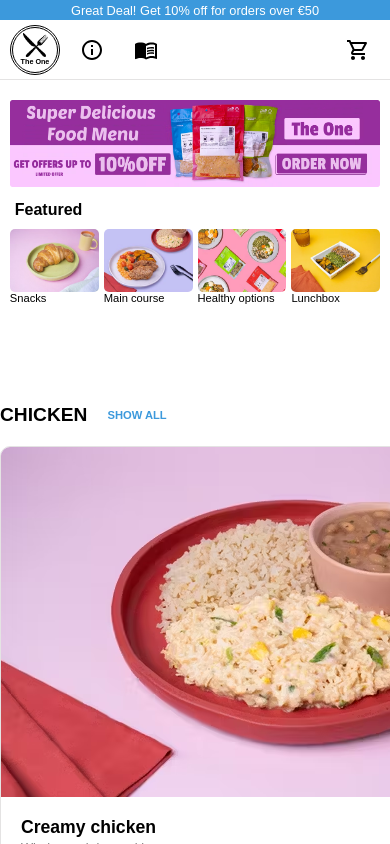
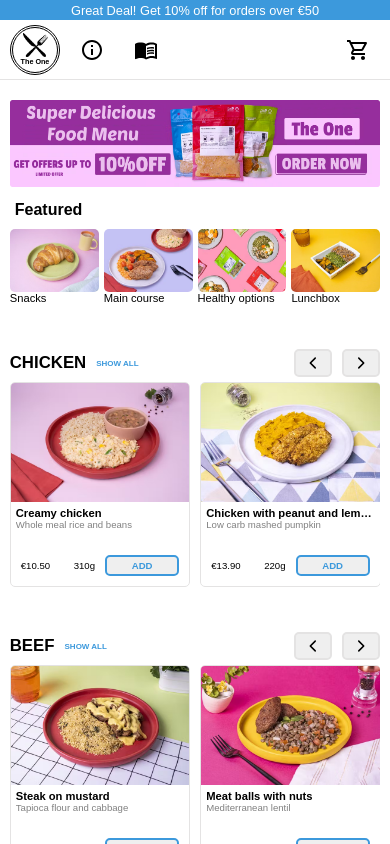
Before and after one commit to MichelPomerantzeff/Food-Ecommerce, a React (Vite) app: page / in a window 390 px wide. Shown: the top 844 px of the page. Built offline with nearby package versions, Linux system fonts and the light colour scheme; no server answers.

Commit message:
feat:: add responsiveness to Slider

```diff
--- /dev/null
+++ b/src/components/slider/Card.css
@@ -0,0 +1,148 @@
+.card {
+    background: #fff;
+    border: solid 1px var(--light_border);
+    border-radius: 10px;
+    overflow: hidden;
+}
+
+.card:hover img {
+    transform: scale(1.1);
+}
+
+.card-image {
+    display: flex;
+    overflow: hidden;
+}
+
+.card-image img {
+    width: 100%;
+    transition: .3s ease;
+}
+
+.card-description {
+    padding: 10px;
+    flex: 1;
+}
+
+.card-description h2 {
+    overflow: hidden;
+    text-overflow: ellipsis;
+    font-size: 1.1rem;
+    white-space: nowrap;
+}
+
+.card-description .card-info {
+    overflow: hidden;
+    text-overflow: ellipsis;
+    white-space: nowrap;
+    font-size: .8rem;
+    color: gray;
+}
+
+.card-bottom-line {
+    display: flex;
+    justify-content: space-between;
+    align-items: center;
+    gap: 10px;
+    padding: 50px 20px 20px 20px;
+}
+
+.price-and-weight-wrapper {
+    display: flex;
+    justify-content: space-between;
+    flex: 1;
+}
+
+.manage-added-items {
+    display: flex;
+    align-items: center;
+    flex: 1;
+}
+
+.add-button,
+.remove-button {
+    flex: 1;
+}
+
+.add-button button {
+    width: 100%;
+    border: solid 2px var(--main_color);
+    border-radius: 5px;
+    padding: 8px;
+    color: var(--main_color);
+    transition: .2s;
+    font-weight: bold;
+}
+
+
+.add-button button:hover {
+    background: var(--main_color);
+    color: #fff;
+    cursor: pointer;
+}
+
+.remove-button button {
+    width: 100%;
+    border: solid 2px var(--main_color);
+    border-radius: 5px;
+    padding: 8px;
+    color: var(--main_color);
+    transition: .2s;
+}
+
+.remove-button button:hover {
+    background: var(--main_color);
+    color: #fff;
+    cursor: pointer;
+}
+
+.item-qnt {
+    text-align: center;
+    flex: 1;
+}
+
+@media (max-width:900px) {
+
+    .card {
+        border-radius: 5px;
+    }
+
+    .card-description h2 {
+        font-size: 1rem;
+    }
+
+    .card-description .card-info {
+        font-size: .8rem;
+    }
+
+    .card-bottom-line {
+        padding: 20px 10px 10px 10px;
+        font-size: .9rem;
+    }
+}
+
+@media (max-width:650px) {
+
+    .card-description {
+        font-size: .6rem;
+        padding: 5px;
+    }
+
+    .card-description h2 {
+        font-size: .7rem;
+    }
+
+    .card-description .card-info {
+        font-size: .6rem;
+    }
+
+    .card-bottom-line {
+        font-size: .6rem;
+    }
+
+    .add-button button,
+    .remove-button button {
+        font-size: .6rem;
+        padding: 3px;
+    }
+}
--- a/src/components/slider/Dish.jsx
+++ b/src/components/slider/Dish.jsx
@@ -2,6 +2,7 @@
 import { faMinus, faPlus } from "@fortawesome/free-solid-svg-icons";
 import { useDispatch, useSelector } from "react-redux";
 import { add, remove } from "../../redux/features/cartSlice";
+import './Card.css';
 
 export default function Dish({ dish }) {
 
@@ -21,15 +22,15 @@
 
   return (
     <>
-      <div className="slider-item">
-        <div className="slide-image">
-          <img src={dish.image} alt="Salmple 1" />
+      <div className="card">
+        <div className="card-image">
+          <img src={dish.image} alt="Card image" />
         </div>
-        <div className="slide-item-description">
+        <div className="card-description">
           <h2>{dish.title}</h2>
-          <span className="slide-item-info">{dish.info}</span>
+          <p className="card-info">{dish.info}</p>
         </div>
-        <div className="slide-item-bottom-line">
+        <div className="card-bottom-line">
           <div className="price-and-weight-wrapper">
             <span className="price">€{dish.price.toFixed(2)}</span>
             <span className="weight">{dish.weight}</span>
--- a/src/components/slider/Slider.css
+++ b/src/components/slider/Slider.css
@@ -1,183 +1,87 @@
-.slider-wrapper{
+.slider-wrapper {
     width: 1200px;
     margin: 80px auto;
+    /* border: solid 1px #d3d0d0; */
 }
 
-.slider-heading-wrapper{
+.slider-header {
+    /* border: solid 1px red; */
     display: flex;
     align-items: center;
     justify-content: space-between;
-    width: 100%;
+    padding: 10px 0;
 }
 
-.slider-heading{
+.slider-title {
     display: flex;
     align-items: center;
-    gap: 20px;
-    padding: 20px 0;
-    font-size: .8rem;
+    gap: 10px;
 }
 
-.slider-heading a{
+.slider-title a {
     color: var(--main_color);
-    text-decoration: none;
     font-size: .7rem;
     font-weight: 700;
     cursor: pointer;
 }
 
-.slider-heading a:hover{
-    color: var(--main_color);
-    text-decoration: underline;
-}
-
-.slider-buttons{
+.slider-header-buttons {
     display: flex;
     align-items: center;
     gap: 10px;
 }
 
-.slider-buttons .right-btn{
+.arrow-btn {
+    display: flex;
+    justify-content: center;
+    align-items: center;
     border: solid 2px var(--light_border);
     border-radius: 5px;
-    color: black;
     padding: 5px 15px;
     cursor: pointer;
 }
 
-.slider-buttons .right-btn:hover{
+.arrow-btn:hover {
     border: solid 2px var(--main_color);
     color: var(--main_color);
 }
 
-.slider-buttons .left-btn{
-    border: solid 2px var(--light_border);
-    border-radius: 5px;
-    color: black;
-    padding: 5px 15px;
-    cursor: pointer;
+@media (max-width:1200px) {
+
+    .slider-wrapper {
+        width: 90vw;
+    }
 }
 
-.slider-buttons .left-btn:hover{
-    border: solid 2px var(--main_color);
-    color: var(--main_color);
+@media (max-width:900px) {
+
+    .slider-wrapper {
+        margin: 40px auto;
+        width: 95vw;
     }
 
-.slider-item {
-    background: #fff;
-    border: solid 1px var(--light_border);
-    border-radius: 10px;
-    overflow: hidden;
+    .slider-header {
+        padding: 5px 0;
     }
 
-.slider-item:hover img {
-    transform: scale(1.1);
-
+    .arrow-btn {
+        padding: 0 5px;
     }
 
-.slide-image{
-    display: flex;
-    justify-content: center;
-    align-items: center;
-    overflow: hidden;
-    height: 350px;
+    .left-btn,
+    .right-btn {
+        transform: scale(.6);
     }
 
-.slide-image img{
-    transition: .3s ease;
+    .slider-title {
+        font-size: .7rem;
     }
 
-.slide-item-description{
-    padding: 20px;
-    flex: 1;
+    .slider-title a {
+        font-size: .5rem;
+    }
 }
 
-.slide-item-description h2{
-    font-size: 1.1rem;
-}
+@media (max-width:650px) {}
 
-.slide-item-description .slide-item-info{
-    font-size: .8rem;
-    color: gray;
-}
-
-.slide-item-bottom-line{
-    display: flex;
-    justify-content: space-between;
-    align-items: center;
-    gap: 10px;
-}
-
-.price-and-weight-wrapper{
-    display: flex;
-    width: 100%;
-}
-
-.price{
-    /* border: solid 1px; */
-    flex: 1;
-}
-
-.weight{
-    /* border: solid 1px; */
-    flex: 1;
-    display: flex;
-    justify-content: end;
-}
-
-.manage-added-items{
-    display: flex;
-    align-items: center;
-    width: 100%;
-}
-
-.add-button{
-    flex: 1;
-    /* border: solid 1px; */
-}
-
-.add-button button{
-    width: 100%;
-    border: solid 2px var(--main_color);
-    border-radius: 5px;
-    padding: 8px;
-    color: var(--main_color);
-    transition: .2s;
-    font-weight: bold;
-}
-
-.add-button button:hover{
-    background: var(--main_color);
-    color: #fff;
-    cursor: pointer;
-}
-
-.remove-button{
-    flex: 1;
-}
-
-.remove-button button{
-    width: 100%;
-    border: solid 2px var(--main_color);
-    border-radius: 5px;
-    padding: 8px;
-    color: var(--main_color);
-    transition: .2s;
-}
-
-.remove-button button:hover{
-    background: var(--main_color);
-    color: #fff;
-    cursor: pointer;
-}
-
-.item-qnt{
-    display: flex;
-    justify-content: center;
-    align-items: center;
-    flex: 1;
-}
-
-.slide-item-bottom-line{
-    padding: 50px 20px 20px 20px;
-}
+@media (max-width:480px) {}
--- a/src/components/slider/Slider.jsx
+++ b/src/components/slider/Slider.jsx
@@ -4,8 +4,7 @@
 
 import { Pagination, Scrollbar, A11y } from "swiper";
 import { Swiper, SwiperSlide } from "swiper/react";
-import { FontAwesomeIcon } from "@fortawesome/react-fontawesome";
-import { faChevronLeft, faChevronRight } from "@fortawesome/free-solid-svg-icons";
+import { ArrowBackIosRounded as LeftArrow, ArrowForwardIosRounded as RightArrow } from "@mui/icons-material";
 
 import { useState } from "react";
 import Dish from "./Dish";
@@ -25,18 +24,18 @@
   return (
     <div className="slider">
       <div className="slider-wrapper">
-        <div className="slider-heading-wrapper">
-          <div className="slider-heading">
+        <div className="slider-header">
+          <div className="slider-title">
             <h2>{props.title}</h2>
             <Link to={'/main-course'}>SHOW ALL</Link>
           </div>
           {props.dish.length > 2 && (
-            <div className="slider-buttons">
-              <button className="left-btn" onClick={prevo}>
-                <FontAwesomeIcon icon={faChevronLeft} />
+            <div className="slider-header-buttons">
+              <button className="arrow-btn" onClick={prevo}>
+                <LeftArrow className="left-btn"/>
               </button>
-              <button className="right-btn" onClick={nexto}>
-                <FontAwesomeIcon icon={faChevronRight} />
+              <button className="arrow-btn" onClick={nexto}>
+                <RightArrow className="right-btn"/>
               </button>
             </div>
           )}
@@ -44,7 +43,7 @@
 
         <Swiper
           modules={[Pagination, Scrollbar, A11y]}
-          spaceBetween={20}
+          spaceBetween={10}
           slidesPerView={2}
           onSwiper={(s) => setSwiper(s)}
         >
--- a/src/index.css
+++ b/src/index.css
@@ -20,6 +20,10 @@
 a {
   color: var(--text_color);
   text-decoration: none;
+}
+
+a:hover {
+  text-decoration: underline;
 }
 
 .primary-btn{
```
Lines whose indentation alone changed are shown as unchanged.
